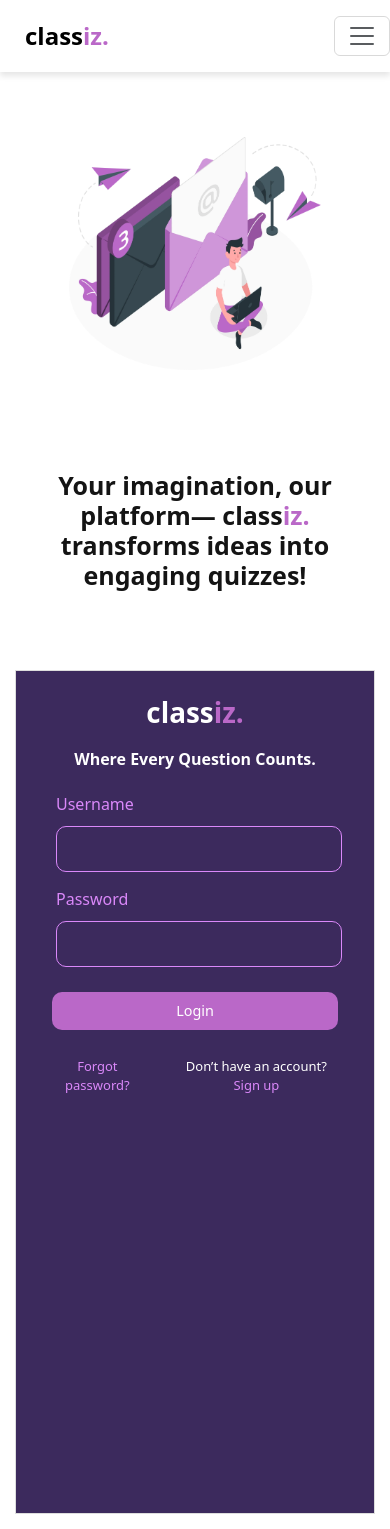
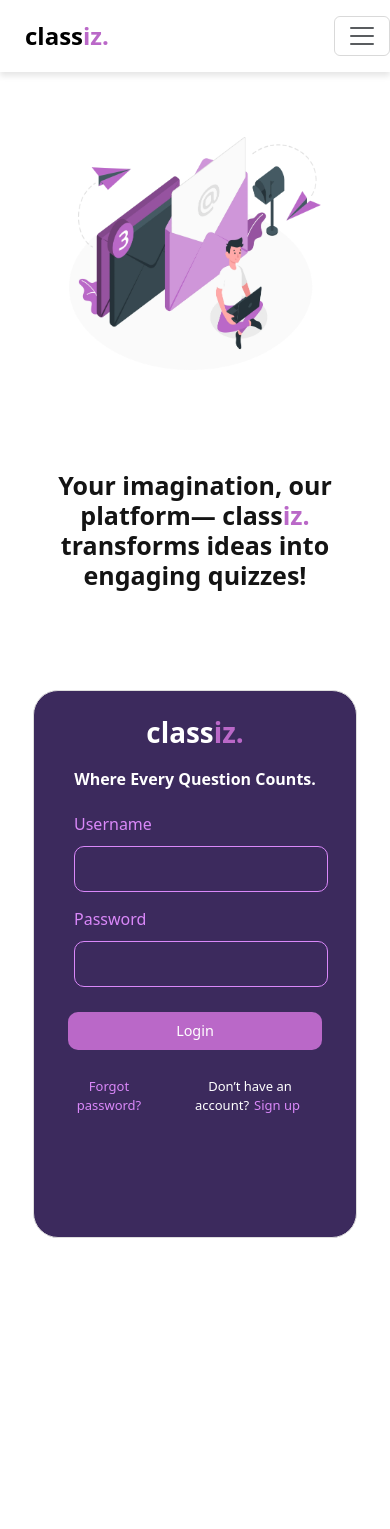
Before and after one commit to 0l00lll0/classiz, a React (Create React App) app: page /login in a window 390 px wide. After the commit the page ends 1273 px from the top, so only its background shows below. Built offline with nearby package versions, Linux system fonts and the light colour scheme.

Commit message:
register done

```diff
--- a/src/css/Register.css
+++ b/src/css/Register.css
@@ -3,6 +3,7 @@
     display: flex;
     justify-content: center;
     align-items: center;
+
 }
 
 .left-text {
@@ -113,16 +114,15 @@ input::placeholder {
 }
 
 @media (max-width: 768px) {
-  .form-container {
+  #register .form-container {
       margin: 0;
       width: 100%;
-      height: 100vh;
-      border-radius: 0;
+      height: 88vh;
+      border-radius: 25px;
+      margin-bottom: 5%;
   }
 
-  .login-image ,.left-text {
+  .login-image, .left-text {
     margin: 50px auto;
   }
-
-
 }
```
